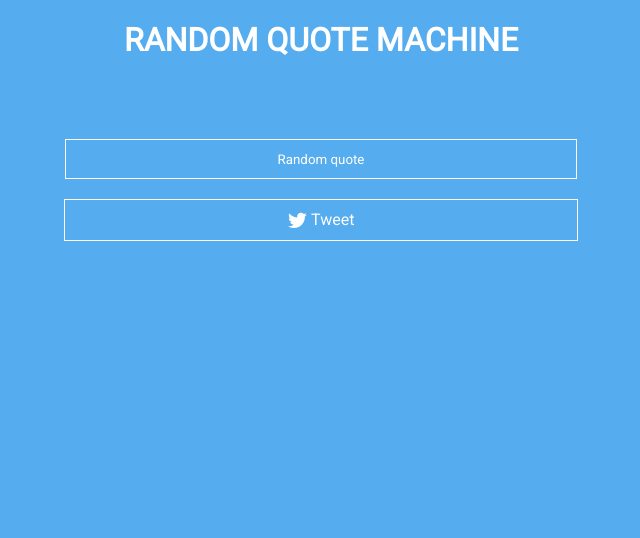
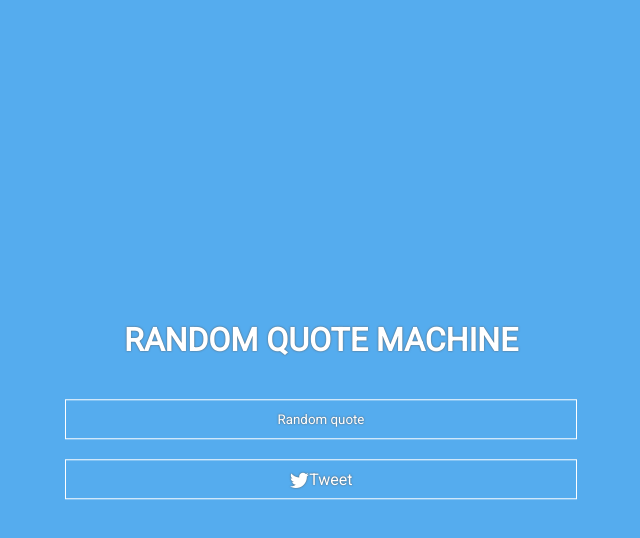
Before and after one commit to stangricki/12.5-Kodilla-Bootcamp, a plain HTML site: page index.html in a window 1280 px wide. Shown: the whole page, without its empty margins (319-959 px from the left). Drawn offline with nearby package versions, Linux system fonts and the light colour scheme; no server answers; a web font is replaced by a local one.

Commit message:
Finished

```diff
--- a/index.html
+++ b/index.html
@@ -1,14 +1,14 @@
 <!DOCTYPE html>
-<html>
+<html lang="en">
 <head>
     <meta charset="utf-8">
+    <meta name="viewport" content="width=device-width, initial-scale=1.0">
     <title>Random quote machine</title>
-    <!-- <link rel="stylesheet" href="https://maxcdn.bootstrapcdn.com/bootstrap/4.0.0-beta.2/css/bootstrap.min.css" integrity="sha384-PsH8R72JQ3SOdhVi3uxftmaW6Vc51MKb0q5P2rRUpPvrszuE4W1povHYgTpBfshb" crossorigin="anonymous"> -->
     <link href="https://maxcdn.bootstrapcdn.com/font-awesome/4.7.0/css/font-awesome.min.css" rel="stylesheet">
     <link rel="stylesheet" href="style.css">
 </head>
 <body>
-    <main>
+    <main class="container">
         <header>
             <h1>Random quote machine</h1>
         </header>
@@ -17,11 +17,10 @@
             <h3 class="author"></h3>
         </div>
         <div>
-        <button class="trigger btn"> Random quote </button>
-        <a href="#" target="_blank" class="tweet btn"><i class="fa fa-lg fa-twitter"></i> Tweet</a>
+            <button class="trigger btn">Random quote</button>
+            <a href="#" target="_blank" class="tweet btn"><i class="fa fa-lg fa-twitter"></i>Tweet</a>
         </div>
     </main>
-
     <script src="https://code.jquery.com/jquery-3.0.0.min.js" integrity="sha256-JmvOoLtYsmqlsWxa7mDSLMwa6dZ9rrIdtrrVYRnDRH0=" crossorigin="anonymous"></script>
     <script type="text/javascript" src="script.js"></script>
 </body>
--- a/style.css
+++ b/style.css
@@ -1,10 +1,24 @@
 @import url('https://fonts.googleapis.com/css?family=Great+Vibes|Roboto|Spectral+SC');
+
+*{
+	/*outline: 1px solid red;*/
+	box-sizing: border-box;
+	text-shadow: 0 0 2px #555;
+}
 
 body {
 	text-align: center;
 	background-color: #55ACEE;
 	color: #FFF;
+	margin: 0;
+}
 
+main {
+	display: block;
+	position: absolute;
+	top: 50%;
+	left: 50%;
+	transform: translate(-50%, -50%);
 }
 
 h1 {
@@ -39,7 +53,7 @@ h1 {
 	box-shadow: 0 0 5px 1px #FFF;
 }
 .trigger {
-	margin: 80px auto 20px;
+	margin: 40px auto 20px;
 	cursor: pointer;
 }
 
```
Lines whose indentation alone changed are shown as unchanged.
